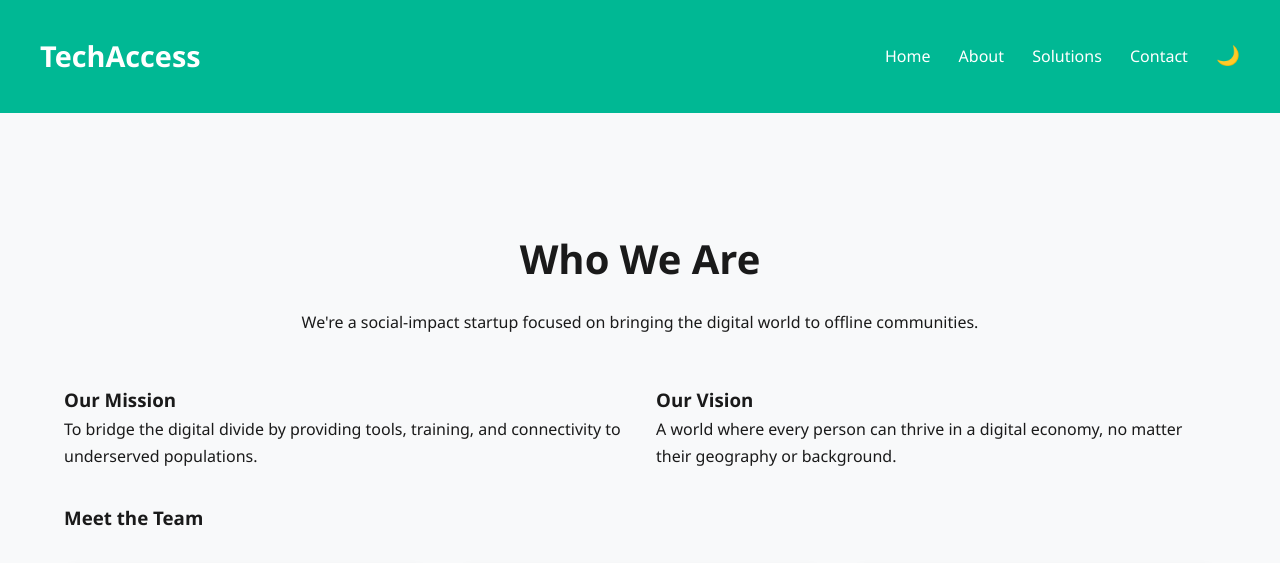
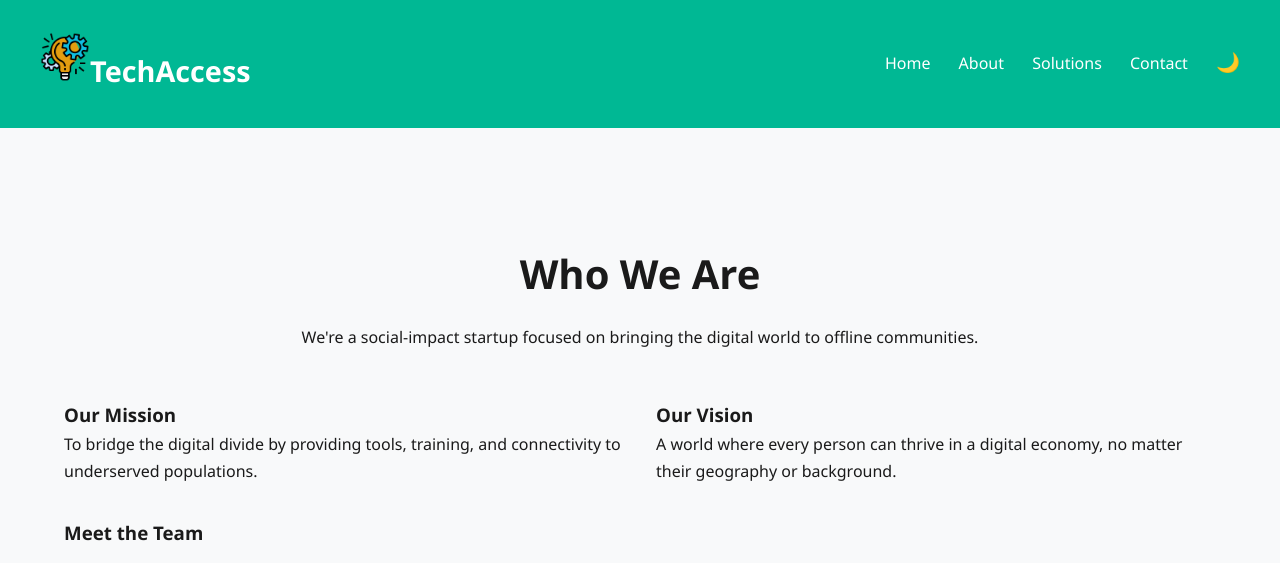
Before and after one commit to rayymaxx/techaccess, a plain HTML site: page about.html in a window 1280 px wide. Shown: the top 563 px of the page. Drawn offline with Linux system fonts and the light colour scheme.

Commit message:
Fix: Added favicon to all pages

```diff
--- a/about.html
+++ b/about.html
@@ -10,7 +10,7 @@
 <body>
   <header>
     <div class="container nav">
-      <h1>TechAccess</h1>
+      <h1><img src="assets/favicon.png" style="width: 50px;">TechAccess</h1>
       <nav>
         <a href="index.html">Home</a>
         <a href="about.html">About</a>
```
Also changed, not shown: contact.html (+1 -1 lines), solutions.html (+1 -1 lines).
